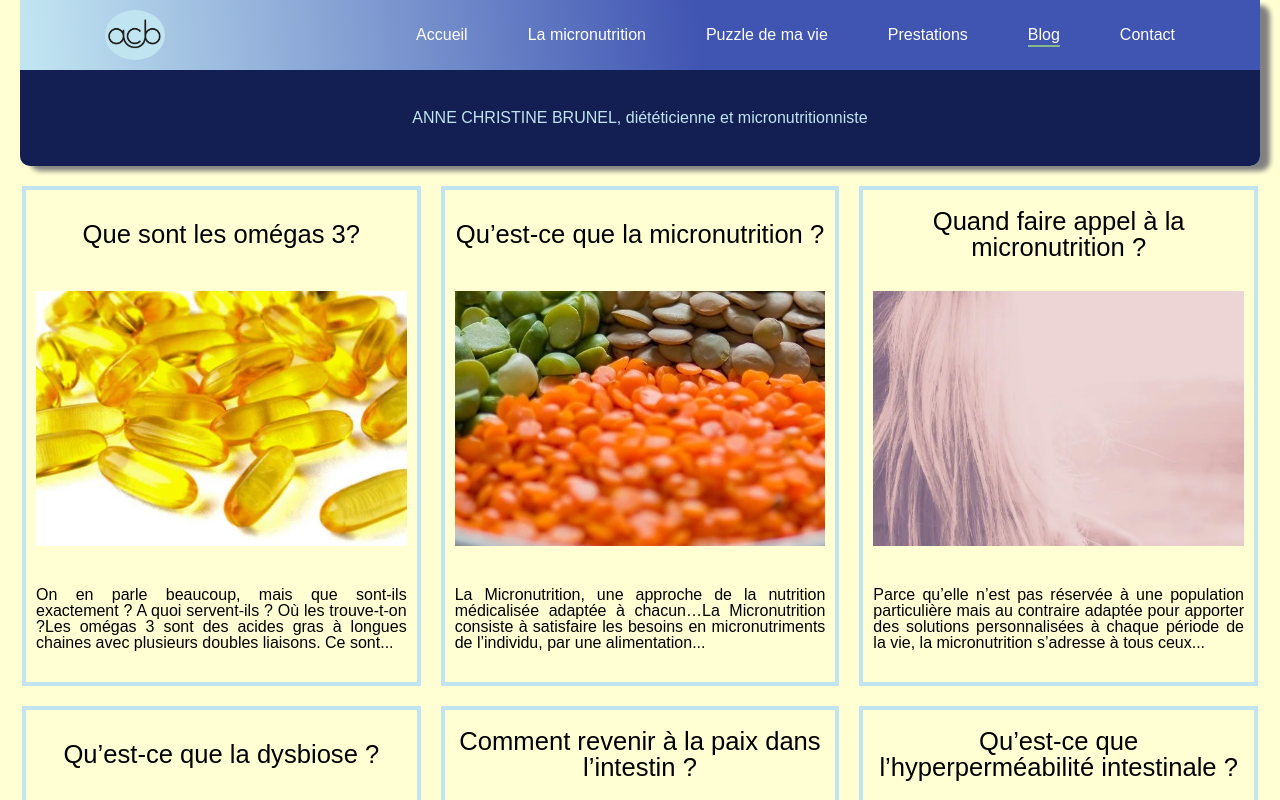
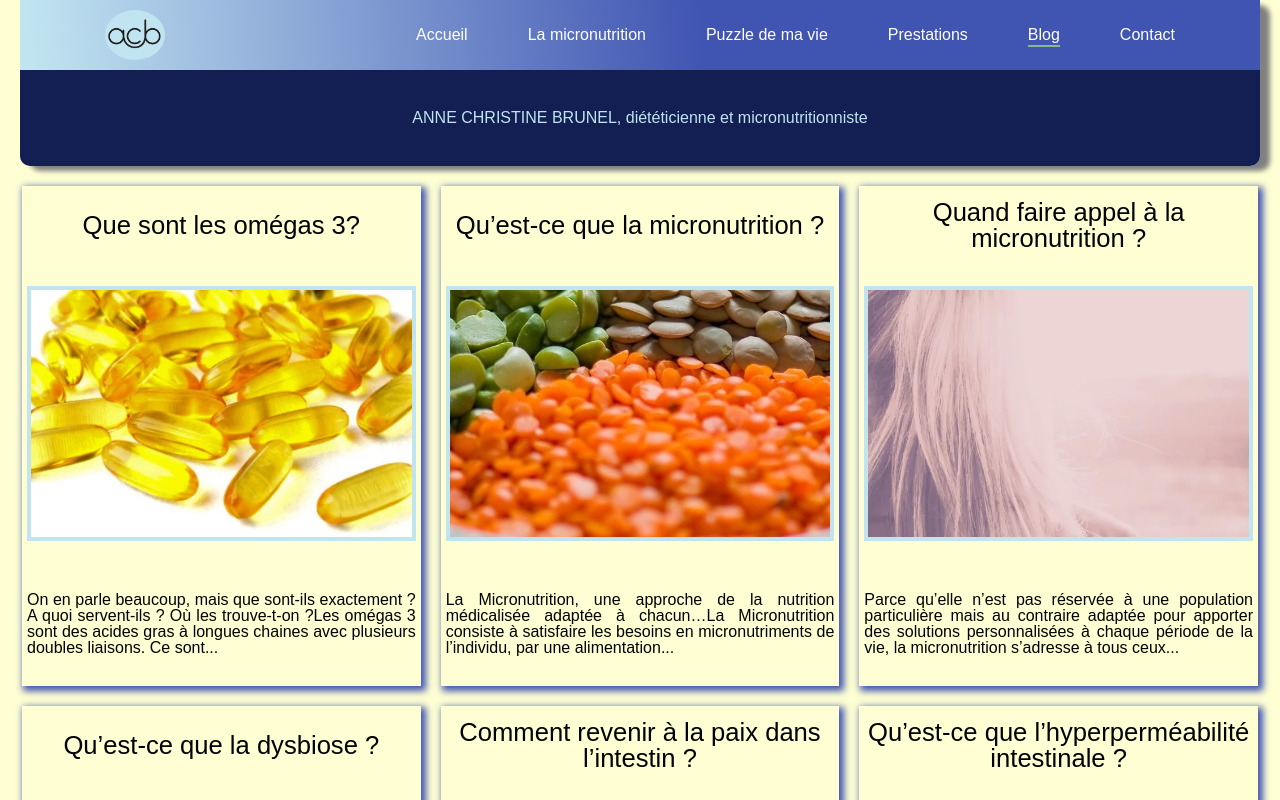
Before and after one commit to Ben43200/brunel-vite, a React (Vite) app: page /blog in a window 1280 px wide. Shown: the top 800 px of the page. Built offline with nearby package versions, Linux system fonts and the light colour scheme.

Commit message:
ajout-box-shadows remplacement blog-conainer par blog car passage padding blog-card 5pxd

```diff
--- a/src/pages/blog/Blog.jsx
+++ b/src/pages/blog/Blog.jsx
@@ -6,7 +6,7 @@ const Blog = () =>{
     return(
         <main className="main-blog-container">
         {BLOGDATAS.map((blogdata, index) =>
-        <div className="blog-container" key={index}>
+        <div className="blog-card" key={index}>
             <h1>{blogdata.name}</h1>
             <img className="blog-data-img" src={blogdata.image} alt={`${blogdata.alt}`} />
             <p>{blogdata.text}</p>
--- a/src/pages/blog/blog.scss
+++ b/src/pages/blog/blog.scss
@@ -16,12 +16,15 @@ margin-top: auto;
 }
 
 }
-.blog-container{
+.blog-card{
     display: grid;
     justify-items: center;
-    border: 4px solid #c1e4f1;
+    // border: 4px solid #c1e4f1;
+    box-shadow: 3px 3px 7px 2px #4054b2;
+    // box-shadow: 3px 3px 7px 2px #c1e4f1;
+
     height: 500px;
-    padding: 10px;
+    padding: 5px;
     align-items: center;
     grid-template-areas: "title"
                         "image"
@@ -50,6 +53,9 @@ margin-top: auto;
     justify-content: center;
     width:100%;
     height:255px;
+    border: 4px solid #c1e4f1;
+
+
     @include media(tablet){
     // width: 630px;
     // width:auto;
```
